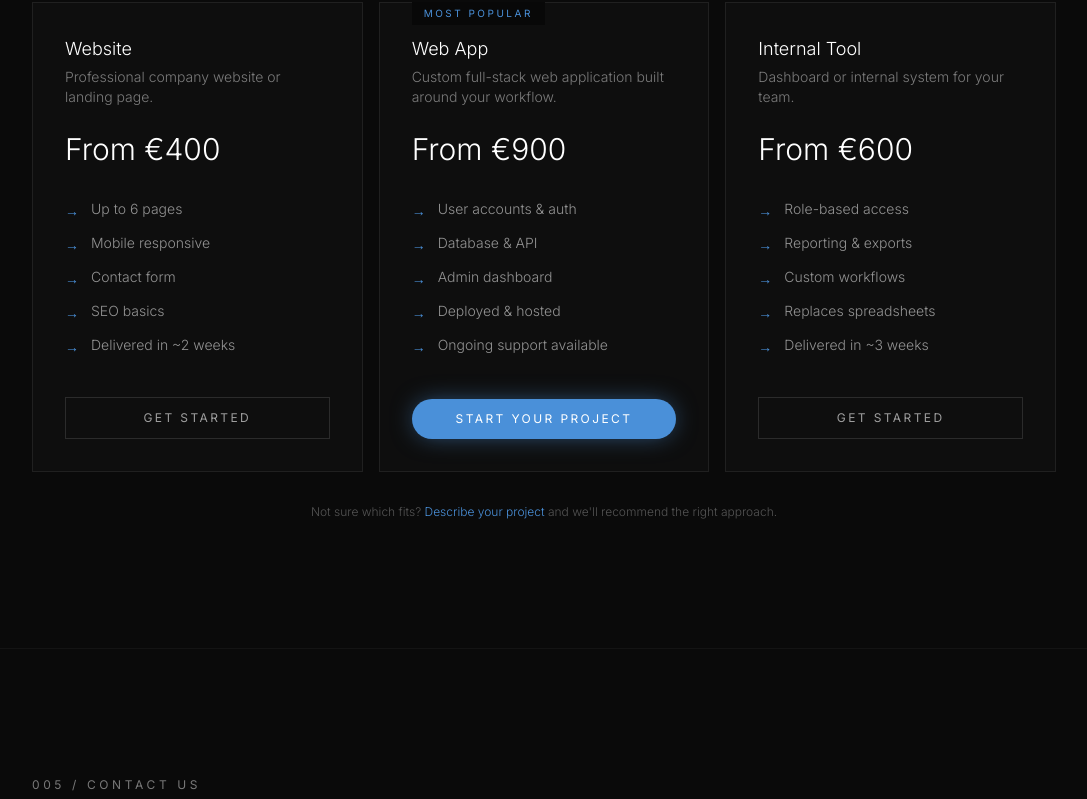
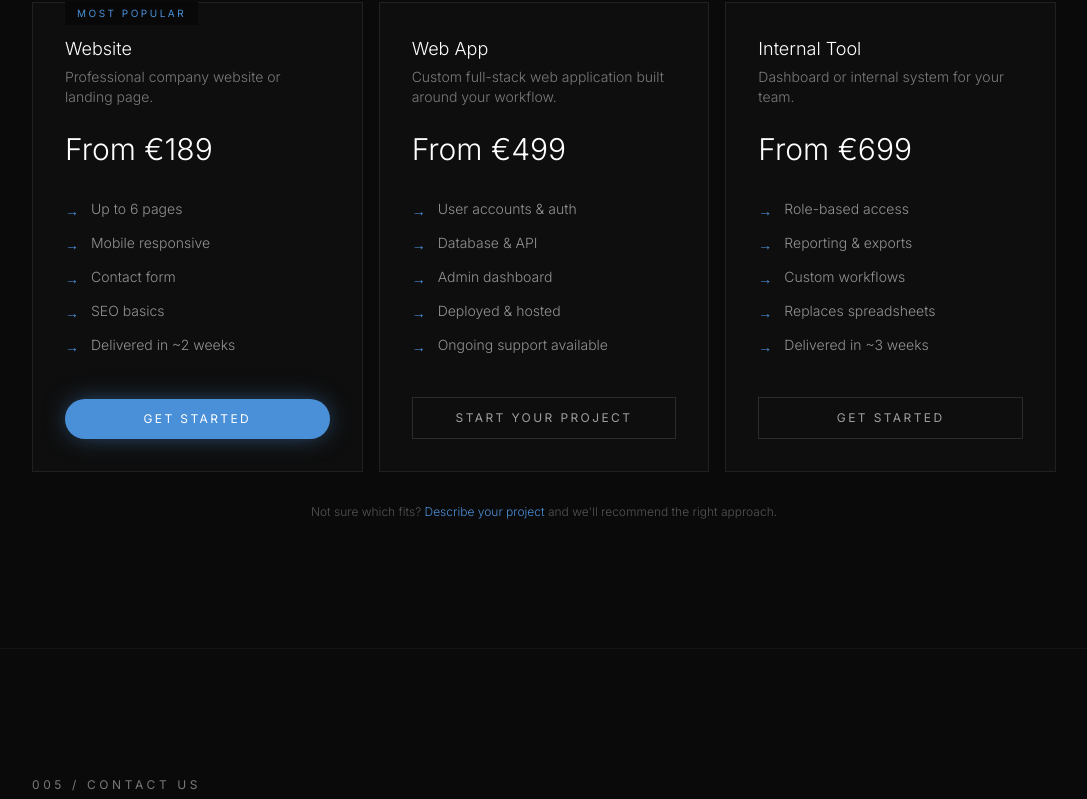
Before and after one commit to knottejakub-png/portfolio, a Next.js app: page / in a window 1280 px wide. Shown: the part 6854-7653 px from the top of the page, without its empty margins (96-1183 px from the left). Built offline with nearby package versions, Linux system fonts and the light colour scheme.

Commit message:
feat: update pricing and highlight website plan

```diff
--- a/src/app/page.js
+++ b/src/app/page.js
@@ -745,23 +745,23 @@ const steps = [
 const plans = [
   {
     name: 'Website',
-    price: 'From €400',
+    price: 'From €189',
     desc: 'Professional company website or landing page.',
     features: ['Up to 6 pages', 'Mobile responsive', 'Contact form', 'SEO basics', 'Delivered in ~2 weeks'],
     cta: 'Get started',
+    highlight: true,
+  },
+  {
+    name: 'Web App',
+    price: 'From €499',
+    desc: 'Custom full-stack web application built around your workflow.',
+    features: ['User accounts & auth', 'Database & API', 'Admin dashboard', 'Deployed & hosted', 'Ongoing support available'],
+    cta: 'Start your project',
     highlight: false,
   },
   {
-    name: 'Web App',
-    price: 'From €900',
-    desc: 'Custom full-stack web application built around your workflow.',
-    features: ['User accounts & auth', 'Database & API', 'Admin dashboard', 'Deployed & hosted', 'Ongoing support available'],
-    cta: 'Start your project',
-    highlight: true,
-  },
-  {
     name: 'Internal Tool',
-    price: 'From €600',
+    price: 'From €699',
     desc: 'Dashboard or internal system for your team.',
     features: ['Role-based access', 'Reporting & exports', 'Custom workflows', 'Replaces spreadsheets', 'Delivered in ~3 weeks'],
     cta: 'Get started',
```
